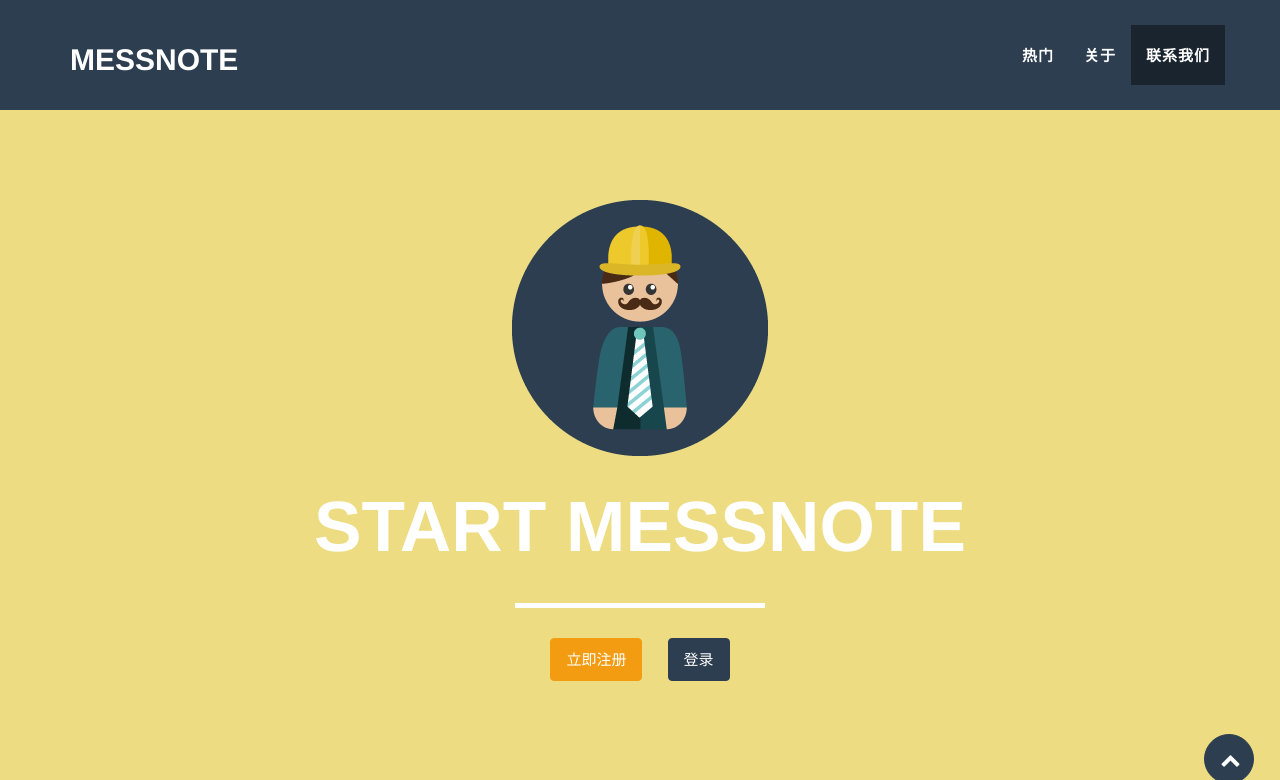
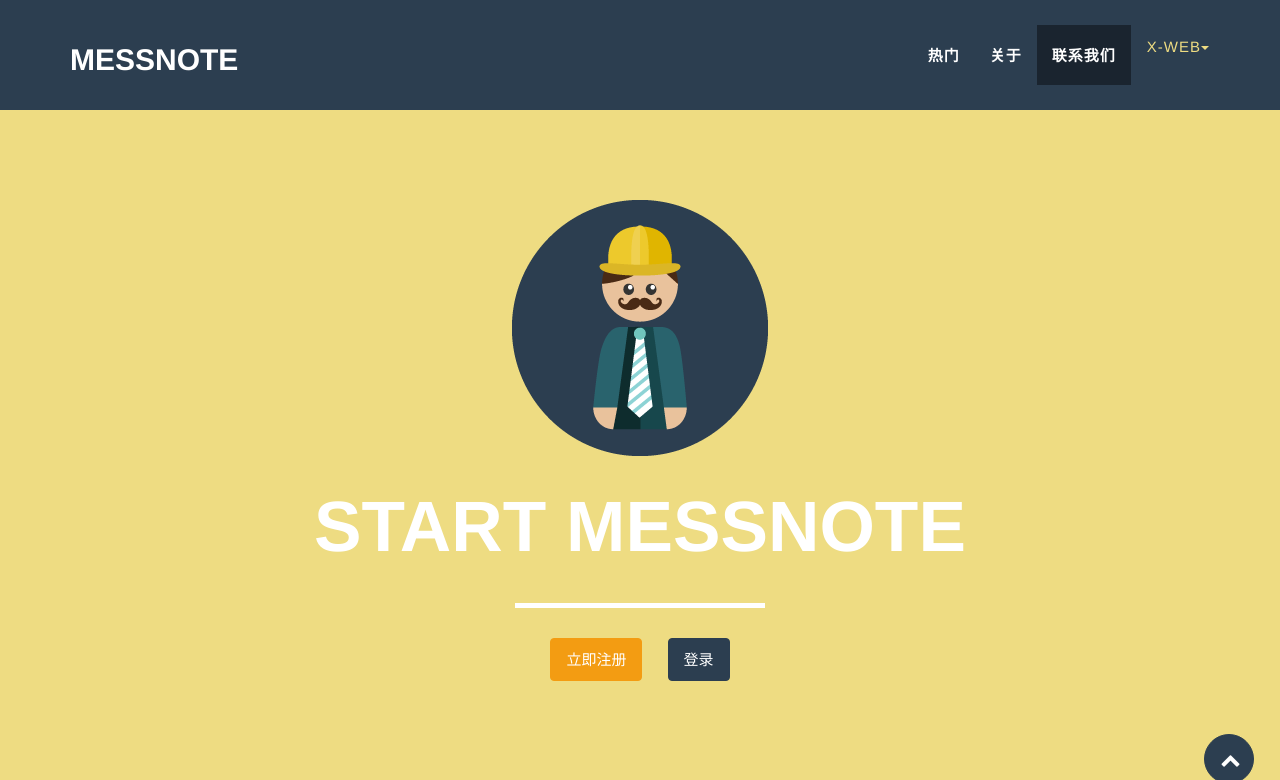
Before and after one commit to muxfe/webE, a Python web app: template template/index.html in a window 1280 px wide. Shown: the top 780 px of the page. Run offline with Jinja, Linux system fonts and the light colour scheme; the template is opened without the code that fills it, so the values that code supplies are empty; some libraries are stand-ins or nearby versions.

Commit message:
userinfo add to navi
add userinfo item in navi-right

```diff
--- a/template/index.html
+++ b/template/index.html
@@ -63,6 +63,16 @@
                     </li>
                     <li class="page-scroll">
                         <a href="#contact">联系我们</a>
+                    </li>
+                    <li>
+                        <div class="btn-group">
+                            <a class="btn dropdown-toggle" data-toggle="dropdown" href="#">x-web<span class="caret"></span></a>
+                            <ul class="dropdown-menu">
+                            <!-- dropdown menu links -->
+                                <li><a href="#">个人信息</a></li>
+                                <li><a href="#">注销</a></li>
+                            </ul>
+                        </div>
                     </li>
                 </ul>
             </div>
```
